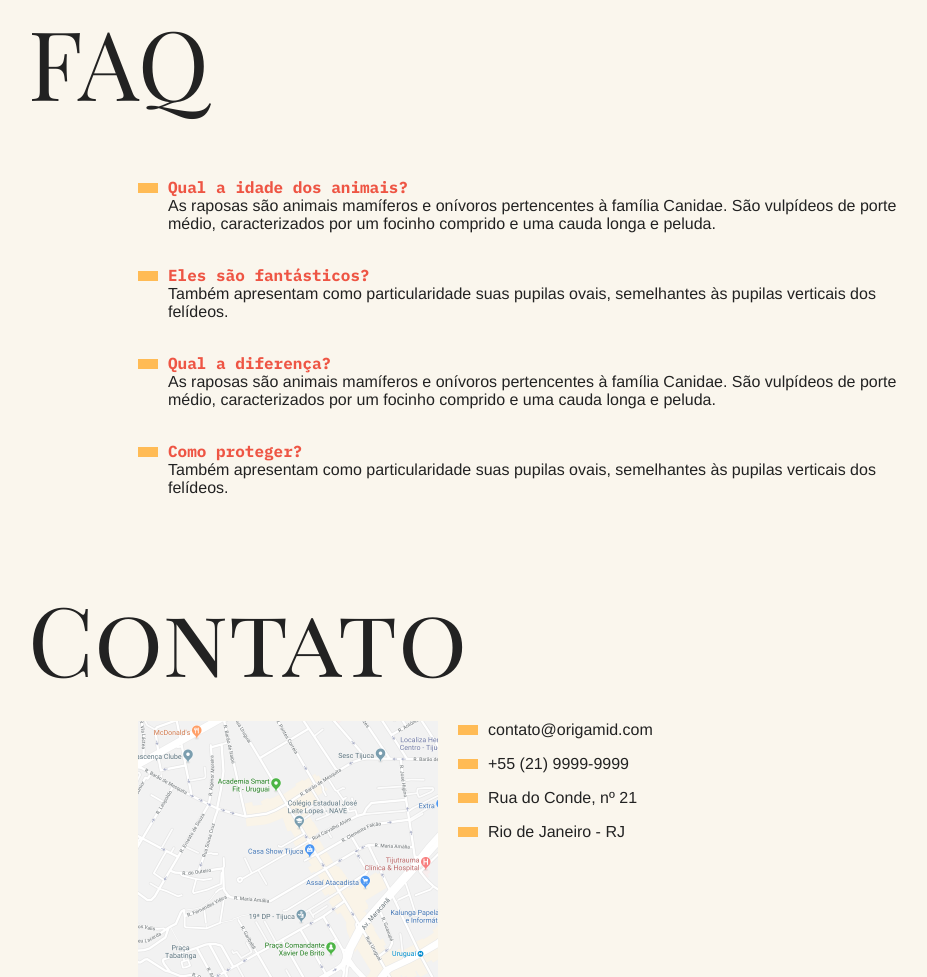
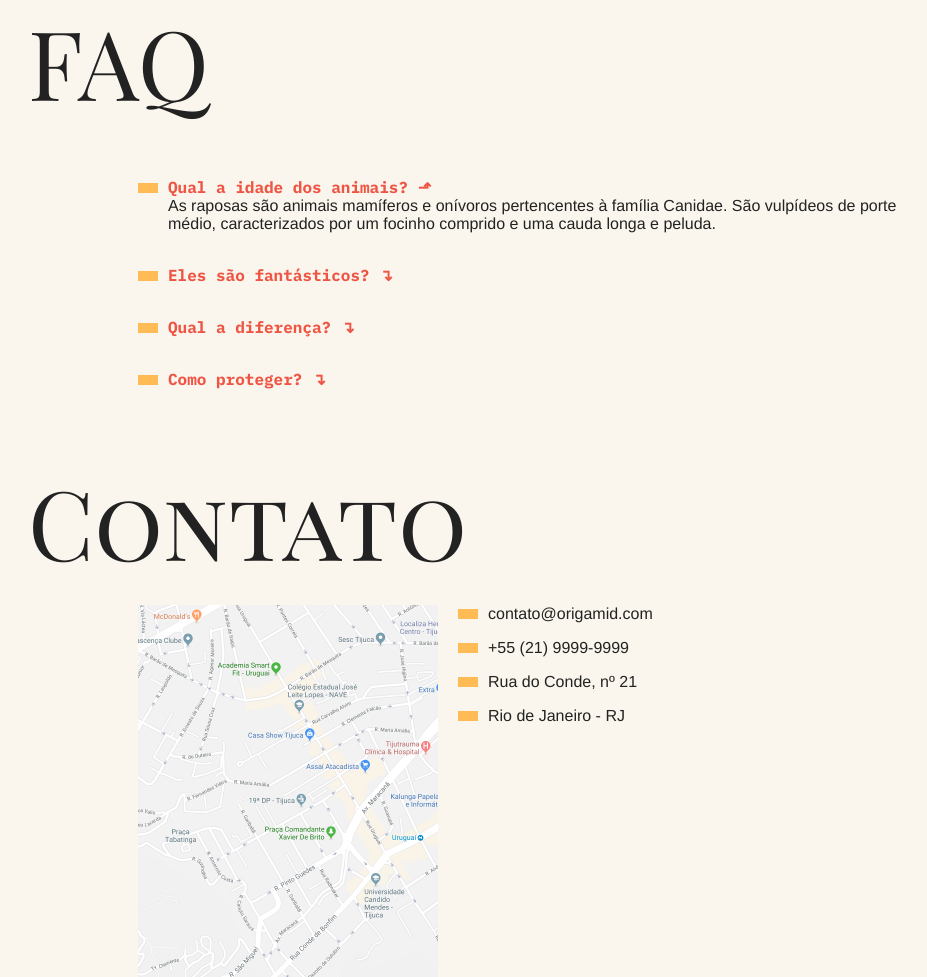
Before and after one commit to joaopedrorori/animaisfantasticos, a plain HTML site: page index.html in a window 1280 px wide. Shown: the part 801-1778 px from the top of the page, without its empty margins (162-1089 px from the left). Drawn offline with Linux system fonts and the light colour scheme.

Commit message:
accordion list adicionada

```diff
--- a/css/style.css
+++ b/css/style.css
@@ -2,6 +2,10 @@
   margin: 0;
   padding: 0;
   box-sizing: border-box;
+}
+
+html {
+  scroll-behavior: smooth;
 }
 
 img {
@@ -235,3 +239,32 @@ body {
     transform: translate3d(0px, 0, 0);
   }
 }
+
+.js-accordion dd {
+  display: none;
+}
+.js-accordion dt {
+  cursor: pointer;
+}
+.js-accordion dt::after {
+  content: "↴";
+  margin-left: 10px;
+}
+.js-accordion dt.ativo::after {
+  content: "⬏";
+}
+.js-accordion dd.ativo {
+  display: block;
+  animation: slideDown 0.5s forwards;
+}
+
+@keyframes slideDown {
+  from {
+    opacity: 0;
+    max-height: 0;
+  }
+  to {
+    opacity: 1;
+    max-height: 200px;
+  }
+}
--- a/index.html
+++ b/index.html
@@ -184,7 +184,7 @@
 
     <section class="grid-section faq" id="faq">
       <h1 class="titulo">FAQ</h1>
-      <dl class="faq-lista">
+      <dl class="faq-lista js-accordion">
         <dt>Qual a idade dos animais?</dt>
         <dd>
           As raposas são animais mamíferos e onívoros pertencentes à família
--- a/script.js
+++ b/script.js
@@ -1,9 +1,9 @@
+function initTabNav() {
   const tabMenu = document.querySelectorAll(".js-tabmenu li");
   const tabContent = document.querySelectorAll(".js-tabcontent section");
 
   if (tabMenu.length && tabContent.length) {
     tabContent[0].classList.add("ativo");
-  console.log(tabMenu, tabContent);
 
     function activeTab(index) {
       tabContent.forEach((item) => item.classList.remove("ativo"));
@@ -14,3 +14,27 @@ if (tabMenu.length && tabContent.length) {
       img.addEventListener("click", () => activeTab(i));
     });
   }
+}
+
+initTabNav();
+
+function initAccordion() {
+  const accordionList = document.querySelectorAll(".js-accordion dt");
+  const activeClass = "ativo";
+  if (accordionList) {
+    accordionList[0].classList.add(activeClass);
+    accordionList[0].nextElementSibling.classList.add(activeClass);
+
+    function activeAccordion() {
+      // console.log(e.currentTarget);
+      // console.log(this); //msm coisa do currentTarget
+      this.classList.toggle(activeClass);
+      this.nextElementSibling.classList.toggle(activeClass);
+    }
+
+    accordionList.forEach((item) => {
+      item.addEventListener("click", activeAccordion);
+    });
+  }
+}
+initAccordion();
```
Lines whose indentation alone changed are shown as unchanged.
